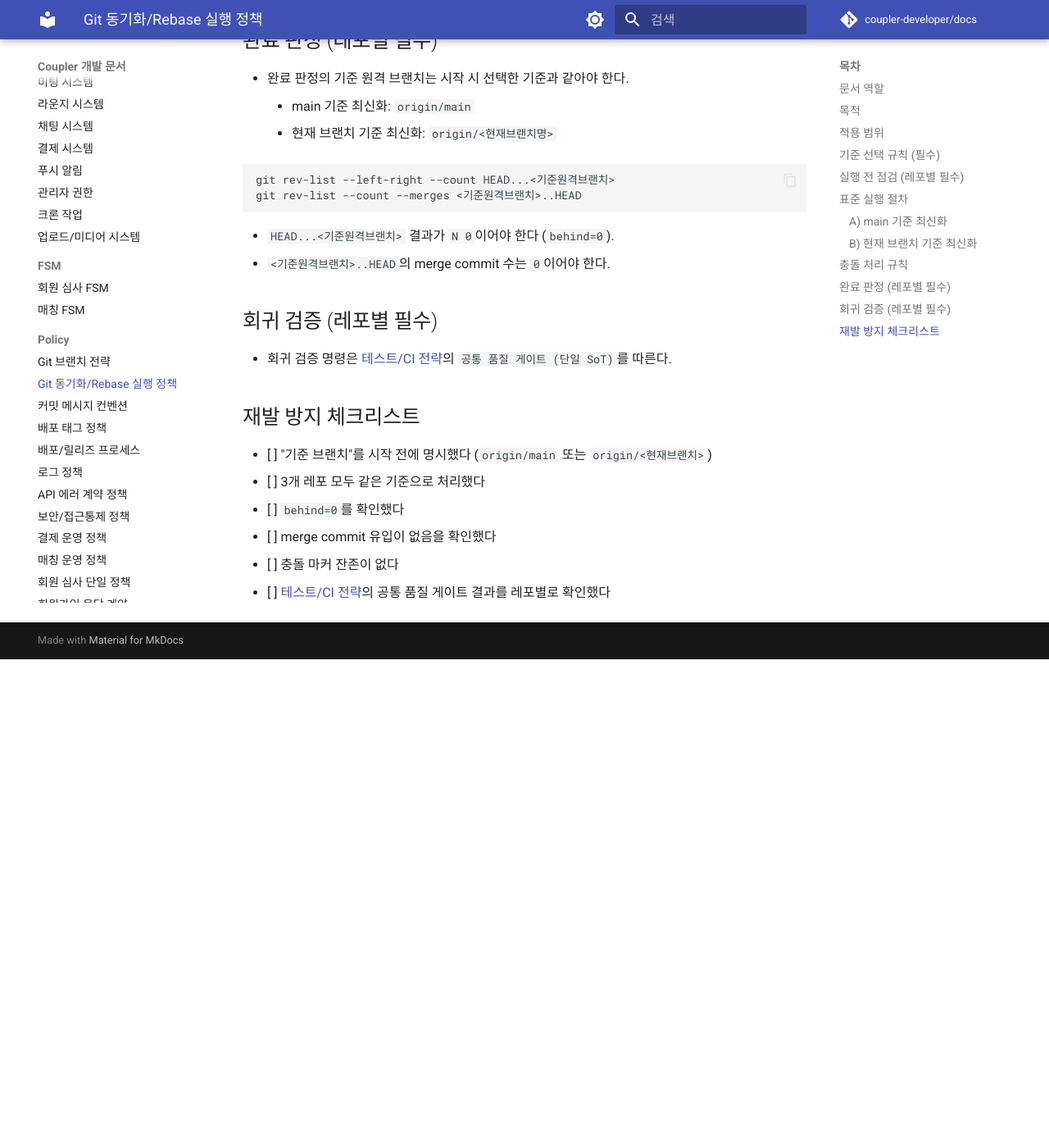
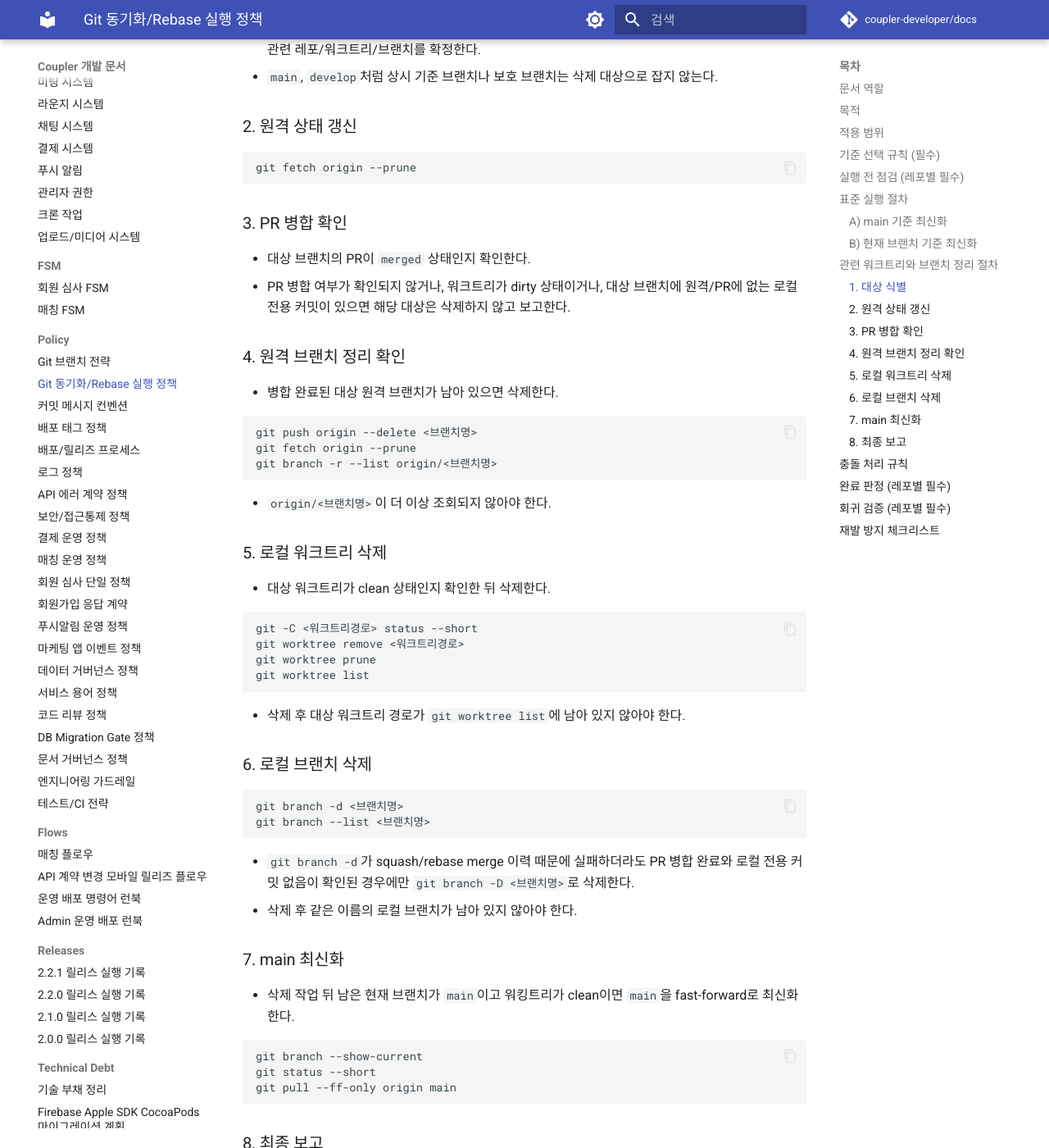
Before and after one commit to coupler-developer/docs, an MkDocs documentation site: the page built from content/policy/git-sync-rebase-policy.md, in a window 1280 px wide and 1400 px high, scrolled down 1932 px. Shown: the whole window at 82% size. Built offline with MkDocs 1.6.1 and Material for MkDocs 9.7.7, drawn with Linux system fonts in a browser that asks for light colours; comment, search, counter and statistics services are not loaded; before the commit the page ends 2736 px from its top, so only the background shows below that; some of the changed text lies outside the part shown.

Commit message:
docs: 워크트리 브랜치 정리 절차 문서화
Changes:
- 관련 워크트리와 브랜치 정리 요청 시 따를 AGENTS 운영 규칙 추가
- PR 병합, 원격 브랜치, 로컬 워크트리, 로컬 브랜치, main 최신화 확인 절차 문서화

Tests:
- PATH=/private/tmp/bluedot-docs-venv-20260630-codex/bin:$PATH yarn validate:docs 통과

````diff
--- a/content/policy/git-sync-rebase-policy.md
+++ b/content/policy/git-sync-rebase-policy.md
@@ -10,15 +10,18 @@
 ## 목적
 
 - `pull/rebase` 기준 혼용으로 인한 상태 오판(`latest` 오해)을 방지한다.
-- 3개 레포(`coupler-api`, `coupler-mobile-app`, `coupler-admin-web`)를 같은 기준으로 안전하게 최신화한다.
+- 워크스페이스 Git 레포를 같은 기준으로 안전하게 최신화하고, 병합 완료된 작업 브랜치/워크트리를 남기지 않는다.
 - 히스토리 왜곡(merge commit 유입, conflict marker 잔존) 없이 선형 히스토리를 유지한다.
 
 ## 적용 범위
 
-- 워크스페이스 내 코드 레포 3종
+- 워크스페이스 내 Git 레포
+    - `docs`
     - `coupler-api`
     - `coupler-mobile-app`
     - `coupler-admin-web`
+- "3개 레포"처럼 코드 레포 일괄 최신화 요청이면 `coupler-api`, `coupler-mobile-app`, `coupler-admin-web`를 기본 묶음으로 본다.
+- "관련 워크트리와 브렌치 정리해줘"처럼 관련 정리 요청이면 실제 작업, PR, 브랜치, 워크트리와 연결된 모든 워크스페이스 Git 레포를 대상으로 한다.
 
 ## 기준 선택 규칙 (필수)
 
@@ -52,6 +55,75 @@ git rebase origin/main
 ```bash
 git pull --rebase origin <현재브랜치명>
 ```
+
+## 관련 워크트리와 브랜치 정리 절차
+
+사용자가 "관련 워크트리와 브렌치 정리해줘" 또는 같은 의미의 요청을 하면, 관련된 모든 레포에서 아래 순서를 수행한다.
+
+### 1. 대상 식별
+
+- 최근 작업 내용, PR, 브랜치명, `git worktree list --porcelain`, `git branch --list`를 근거로 관련 레포/워크트리/브랜치를 확정한다.
+- `main`, `develop`처럼 상시 기준 브랜치나 보호 브랜치는 삭제 대상으로 잡지 않는다.
+
+### 2. 원격 상태 갱신
+
+```bash
+git fetch origin --prune
+```
+
+### 3. PR 병합 확인
+
+- 대상 브랜치의 PR이 `merged` 상태인지 확인한다.
+- PR 병합 여부가 확인되지 않거나, 워크트리가 dirty 상태이거나, 대상 브랜치에 원격/PR에 없는 로컬 전용 커밋이 있으면 해당 대상은 삭제하지 않고 보고한다.
+
+### 4. 원격 브랜치 정리 확인
+
+- 병합 완료된 대상 원격 브랜치가 남아 있으면 삭제한다.
+
+```bash
+git push origin --delete <브랜치명>
+git fetch origin --prune
+git branch -r --list origin/<브랜치명>
+```
+
+- `origin/<브랜치명>`이 더 이상 조회되지 않아야 한다.
+
+### 5. 로컬 워크트리 삭제
+
+- 대상 워크트리가 clean 상태인지 확인한 뒤 삭제한다.
+
+```bash
+git -C <워크트리경로> status --short
+git worktree remove <워크트리경로>
+git worktree prune
+git worktree list
+```
+
+- 삭제 후 대상 워크트리 경로가 `git worktree list`에 남아 있지 않아야 한다.
+
+### 6. 로컬 브랜치 삭제
+
+```bash
+git branch -d <브랜치명>
+git branch --list <브랜치명>
+```
+
+- `git branch -d`가 squash/rebase merge 이력 때문에 실패하더라도 PR 병합 완료와 로컬 전용 커밋 없음이 확인된 경우에만 `git branch -D <브랜치명>`로 삭제한다.
+- 삭제 후 같은 이름의 로컬 브랜치가 남아 있지 않아야 한다.
+
+### 7. main 최신화
+
+- 삭제 작업 뒤 남은 현재 브랜치가 `main`이고 워킹트리가 clean이면 `main`을 fast-forward로 최신화한다.
+
+```bash
+git branch --show-current
+git status --short
+git pull --ff-only origin main
+```
+
+### 8. 최종 보고
+
+- 레포별로 PR 병합 여부, 원격 브랜치 삭제 여부, 로컬 워크트리 삭제 여부, 로컬 브랜치 삭제 여부, `main` 최신화 결과를 함께 보고한다.
 
 ## 충돌 처리 규칙
 
@@ -92,4 +164,5 @@ git rev-list --count --merges <기준원격브랜치>..HEAD
 - [ ] `behind=0`를 확인했다
 - [ ] merge commit 유입이 없음을 확인했다
 - [ ] 충돌 마커 잔존이 없다
+- [ ] 관련 워크트리/브랜치 정리 요청이면 PR 병합, 원격 브랜치 삭제, 로컬 워크트리 삭제, 로컬 브랜치 삭제, main 최신화 결과를 레포별로 확인했다
 - [ ] [테스트/CI 전략](testing-strategy.md)의 공통 품질 게이트 결과를 레포별로 확인했다
````
Also changed, not shown: content/AGENTS.md (+1 -0 lines).
